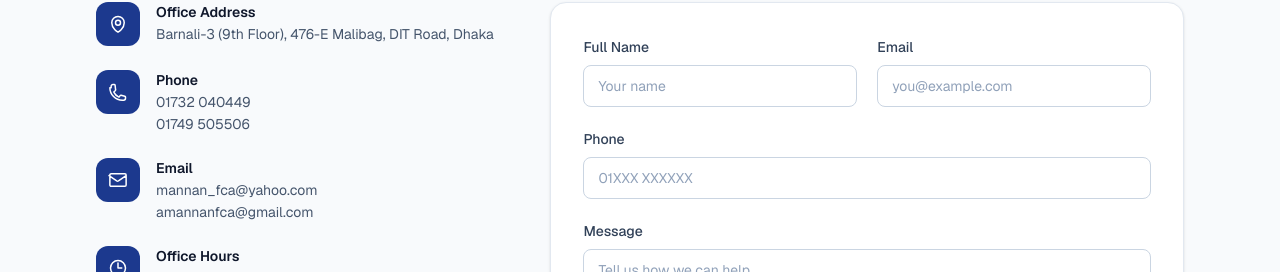
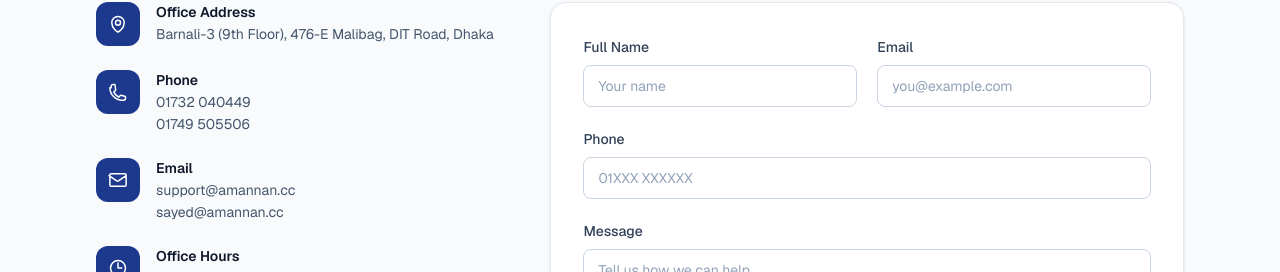
Before and after one commit to sayedxon48/A-Mannan-Co., a Next.js app: page / in a window 1280 px wide. Shown: the part 2993-3265 px from the top of the page. Built offline with nearby package versions, Linux system fonts and the light colour scheme.

Commit message:
Update contact emails to amannan.cc addresses

```diff
--- a/components/Contact.tsx
+++ b/components/Contact.tsx
@@ -35,11 +35,8 @@
   {
     label: "Email",
     lines: [
-      { text: "mannan_fca@yahoo.com", href: "mailto:mannan_fca@yahoo.com" },
-      {
-        text: "amannanfca@gmail.com",
-        href: "mailto:amannanfca@gmail.com",
-      },
+      { text: "support@amannan.cc", href: "mailto:support@amannan.cc" },
+      { text: "sayed@amannan.cc", href: "mailto:sayed@amannan.cc" },
     ],
     icon: (
       <path
```
